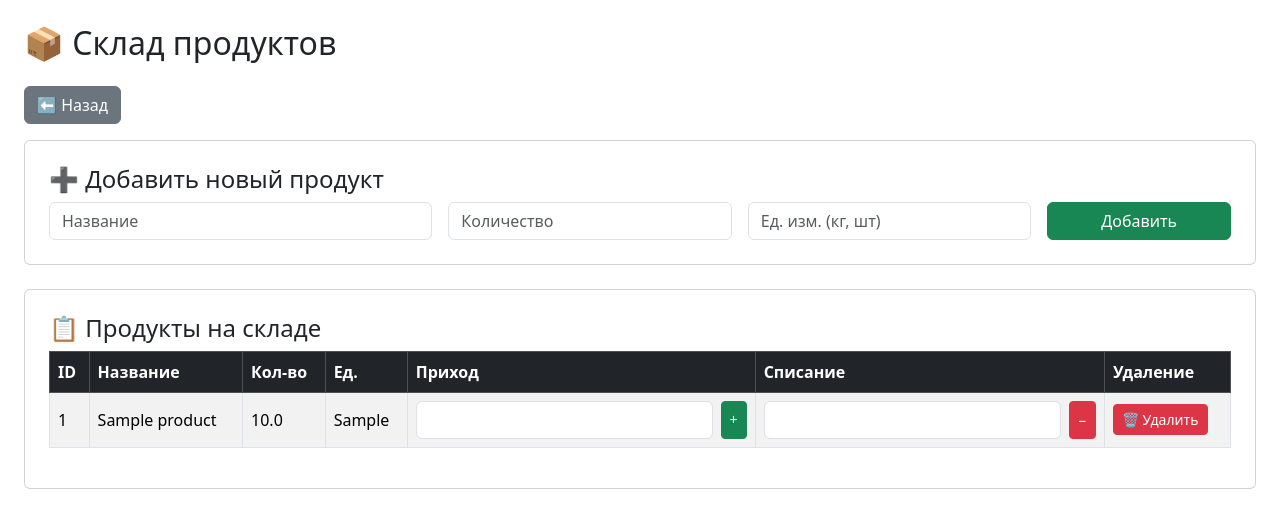
After one commit to Edaway/Stolovaya, a Flask app: page /warehouse in a window 1280 px wide. The commit adds this page. Shown: the top 528 px of the page. Run offline with Flask 3, Linux system fonts and the light colour scheme; tables that the repository leaves empty hold one stand-in row (values such as "Sample post").

Commit message:
Добавление учета и прихода продктов на складе

```diff
--- a/app.py
+++ b/app.py
@@ -1,5 +1,12 @@
 from flask import Flask, render_template, request, redirect, url_for, flash, session
 from flask_login import current_user
+import os
+import sqlite3
+
+BASE_DIR = os.path.dirname(os.path.abspath(__file__))
+db_path = os.path.join(BASE_DIR, "database.db")
+
+conn = sqlite3.connect(db_path)
 
 # --- Инициализация Flask ---
 app = Flask(__name__)
@@ -339,6 +346,13 @@ def checkout():
         flash('Корзина пуста!', 'error')
         return redirect(url_for('cart'))
 
+    # --- СПИСАНИЕ ПРОДУКТОВ ---
+    order = next((o for o in active_orders if o["id"] == order_id), None)
+    if order:
+        for item in order["items"]:
+            deduct_ingredients(item["id"], item["quantity"])
+    # --------------------------
+
     flash(f'✅ Заказ #{order_id} успешно оформлен и отправлен в активные!', 'success')
     return redirect(url_for('orders_page'))
 
@@ -423,6 +437,26 @@ def complete(order_id):
             break
 
     return redirect(url_for("orders_page"))
+
+def deduct_ingredients(dish_id, count):
+    conn = sqlite3.connect("database.db")
+    cur = conn.cursor()
+
+    # Загружаем рецепт блюда
+    cur.execute("SELECT product_id, amount FROM recipes WHERE dish_id = ?", (dish_id,))
+    recipe = cur.fetchall()
+
+    # Списываем
+    for pid, amount in recipe:
+        cur.execute("""
+            UPDATE products
+            SET quantity = quantity - ?
+            WHERE id = ?
+        """, (amount * count, pid))
+
+    conn.commit()
+    conn.close()
+
 
 
 # --- УПРАВЛЕНИЕ МЕНЮ ---
@@ -557,6 +591,98 @@ def analytics():
 
     return "<h2>📊 Аналитика блюд</h2><a href='/admin_dashboard'>Назад</a>"
 
+@app.route("/warehouse", methods=["GET", "POST"])
+def warehouse():
+    conn = sqlite3.connect("database.db")
+    cur = conn.cursor()
+
+    if request.method == "POST":
+        action = request.form.get("action")
+
+        # Добавление нового продукта
+        if action == "add_product":
+            name = request.form["name"]
+            qty = float(request.form["quantity"])
+            unit = request.form["unit"]
+            cur.execute("INSERT INTO products (name, quantity, unit) VALUES (?, ?, ?)",
+                        (name, qty, unit))
+
+        # Приход товара
+        elif action == "add_stock":
+            pid = request.form["product_id"]
+            qty = float(request.form["quantity"])
+            cur.execute("UPDATE products SET quantity = quantity + ? WHERE id = ?", (qty, pid))
+
+        # Ручное списание
+        elif action == "remove_stock":
+            pid = request.form["product_id"]
+            qty = float(request.form["quantity"])
+            cur.execute("UPDATE products SET quantity = quantity - ? WHERE id = ?", (qty, pid))
+
+        elif action == "delete_product":
+            pid = request.form["product_id"]
+            cur.execute("DELETE FROM products WHERE id = ?", (pid,))
+            flash("Продукт удалён!", "info")
+
+
+        conn.commit()
+
+    cur.execute("SELECT id, name, quantity, unit FROM products")
+    products = cur.fetchall()
+
+    conn.close()
+    return render_template("warehouse.html", products=products)
+
+@app.route("/recipe_editor/<int:dish_id>", methods=["GET", "POST"])
+def recipe_editor(dish_id):
+    conn = sqlite3.connect("database.db")
+    cur = conn.cursor()
+
+    # Получаем блюдо из menu_items_list
+    dish = next((item for item in menu_items_list if item["id"] == dish_id), None)
+    if dish is None:
+        flash("Блюдо не найдено!", "error")
+        return redirect(url_for("manage_menu"))
+    dish_name = dish["name"]
+
+    if request.method == "POST":
+        # Удаляем старый рецепт
+        cur.execute("DELETE FROM recipes WHERE dish_id = ?", (dish_id,))
+
+        # Добавляем новый рецепт
+        for pid, amount in request.form.items():
+            if not amount or float(amount) <= 0:
+                continue
+            cur.execute(
+                "INSERT INTO recipes (dish_id, product_id, amount) VALUES (?, ?, ?)",
+                (dish_id, pid, float(amount))
+            )
+
+        conn.commit()
+        flash("Рецепт обновлён", "success")
+        return redirect(url_for("recipe_editor", dish_id=dish_id))
+
+    # Загружаем продукты
+    cur.execute("SELECT id, name, unit FROM products")
+    products = cur.fetchall()
+
+    # Загружаем текущий рецепт
+    cur.execute("SELECT product_id, amount FROM recipes WHERE dish_id = ?", (dish_id,))
+    recipe = dict(cur.fetchall())  # {product_id: amount}
+
+    conn.close()
+
+    return render_template("recipe_editor.html", products=products, recipe=recipe, dish_name=dish_name)
+
+@app.route("/products")
+def show_products():
+    conn = sqlite3.connect(db_path)
+    cur = conn.cursor()
+    cur.execute("SELECT * FROM products")
+    products = cur.fetchall()
+    conn.close()
+    return render_template("products.html", products=products)
+
 
 # --- ВЫХОД ---
 @app.route("/logout")
--- /dev/null
+++ b/database.sql
@@ -0,0 +1,24 @@
+CREATE TABLE IF NOT EXISTS products (
+    id INTEGER PRIMARY KEY AUTOINCREMENT,
+    name TEXT NOT NULL,
+    quantity REAL NOT NULL DEFAULT 0,
+    unit TEXT NOT NULL
+);
+
+CREATE TABLE IF NOT EXISTS dishes (
+    id INTEGER PRIMARY KEY,
+    name TEXT NOT NULL,
+    price REAL NOT NULL,
+    category TEXT,
+    description TEXT,
+    hidden INTEGER DEFAULT 0
+);
+
+CREATE TABLE IF NOT EXISTS recipes (
+    id INTEGER PRIMARY KEY AUTOINCREMENT,
+    dish_id INTEGER NOT NULL,
+    product_id INTEGER NOT NULL,
+    amount REAL NOT NULL,
+    FOREIGN KEY (dish_id) REFERENCES dishes(id),
+    FOREIGN KEY (product_id) REFERENCES products(id)
+);
--- /dev/null
+++ b/templates/warehouse.html
@@ -0,0 +1,97 @@
+<!DOCTYPE html>
+<html lang="ru">
+<head>
+    <meta charset="UTF-8">
+    <title>Склад</title>
+    <link href="https://cdn.jsdelivr.net/npm/bootstrap@5.3.2/dist/css/bootstrap.min.css" rel="stylesheet">
+</head>
+<body class="p-4">
+
+<h2 class="mb-4">📦 Склад продуктов</h2>
+
+<a href="{{ url_for('admin_dashboard') }}" class="btn btn-secondary mb-3">⬅ Назад</a>
+
+<div class="card p-4 mb-4">
+    <h4>➕ Добавить новый продукт</h4>
+    <form method="POST" class="row g-3">
+        <input type="hidden" name="action" value="add_product">
+
+        <div class="col-md-4">
+            <input type="text" class="form-control" name="name" placeholder="Название" required>
+        </div>
+
+        <div class="col-md-3">
+            <input type="number" class="form-control" name="quantity" placeholder="Количество" step="0.01" required>
+        </div>
+
+        <div class="col-md-3">
+            <input type="text" class="form-control" name="unit" placeholder="Ед. изм. (кг, шт)">
+        </div>
+
+        <div class="col-md-2">
+            <button class="btn btn-success w-100">Добавить</button>
+        </div>
+    </form>
+</div>
+
+<div class="card p-4">
+    <h4>📋 Продукты на складе</h4>
+
+    <table class="table table-bordered table-striped align-middle">
+        <thead class="table-dark">
+            <tr>
+                <th>ID</th>
+                <th>Название</th>
+                <th>Кол-во</th>
+                <th>Ед.</th>
+                <th>Приход</th>
+                <th>Списание</th>
+                <th>Удаление</th>
+            </tr>
+        </thead>
+        <tbody>
+            {% for p in products %}
+            <tr>
+                <td>{{ p[0] }}</td>
+                <td>{{ p[1] }}</td>
+                <td>{{ p[2] }}</td>
+                <td>{{ p[3] }}</td>
+
+                <!-- Приход -->
+                <td>
+                    <form method="POST" class="d-flex">
+                        <input type="hidden" name="action" value="add_stock">
+                        <input type="hidden" name="product_id" value="{{ p[0] }}">
+                        <input type="number" name="quantity" step="0.01" class="form-control me-2" required>
+                        <button class="btn btn-success btn-sm">+</button>
+                    </form>
+                </td>
+
+                <!-- Списание -->
+                <td>
+                    <form method="POST" class="d-flex">
+                        <input type="hidden" name="action" value="remove_stock">
+                        <input type="hidden" name="product_id" value="{{ p[0] }}">
+                        <input type="number" name="quantity" step="0.01" class="form-control me-2" required>
+                        <button class="btn btn-danger btn-sm">−</button>
+                    </form>
+                </td>
+
+
+    <!-- Удаление продукта -->
+    <td>
+        <form method="POST" style="display:inline;">
+            <input type="hidden" name="action" value="delete_product">
+            <input type="hidden" name="product_id" value="{{ p[0] }}">
+            <button type="submit" class="btn btn-danger btn-sm">🗑 Удалить</button>
+        </form>
+    </td>
+
+            </tr>
+            {% endfor %}
+        </tbody>
+    </table>
+</div>
+
+</body>
+</html>
```
Also changed, not shown: init_db.py (added, +18 -0 lines), templates/admin_dashboard.html (+17 -0 lines), templates/manage_menu.html (+26 -4 lines), templates/recipe_editor.html (added, +43 -0 lines), database.db (added).
